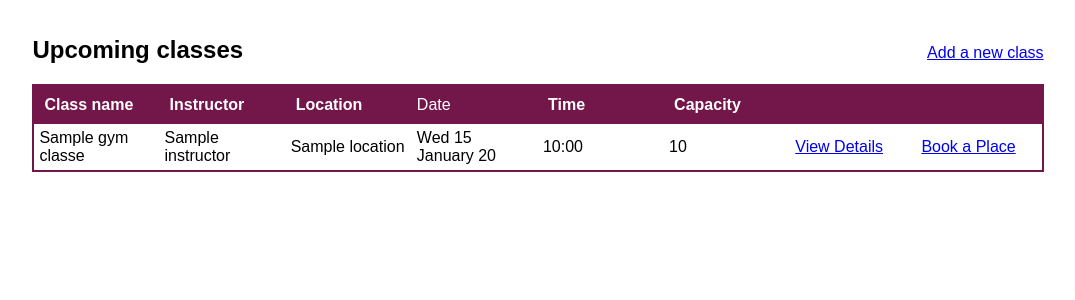
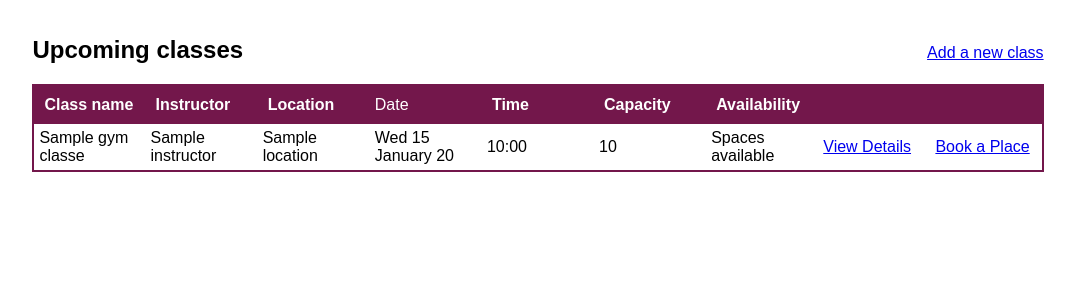
Before and after one commit to stephpaterson/python_project_gym_manager, a Flask app: page /gym_classes in a window 1280 px wide. Shown: the part 118-418 px from the top of the page, without its empty margins (102-1177 px from the left). Run offline with Flask 2, Linux system fonts and the light colour scheme; a database or web service that is not in the repository returns one stand-in record (values such as "Sample title"); some libraries are stand-ins or nearby versions.

Commit message:
can show class availabilty on upcoming class page

```diff
--- a/controllers/gym_class_controller.py
+++ b/controllers/gym_class_controller.py
@@ -8,7 +8,10 @@ gym_classes_blueprint = Blueprint("gym_classes", __name__)
 @gym_classes_blueprint.route("/gym_classes")
 def gym_classes():
     gym_classes = gym_class_repo.select_all()
-    return render_template("gym_class/index.html", gym_classes=gym_classes)
+    for gym_class in gym_classes:
+        members = gym_class_repo.members(gym_class)
+        spaces = gym_class.capacity_check_space_available(members)
+    return render_template("gym_class/index.html", gym_classes=gym_classes, spaces=spaces)
 
 @gym_classes_blueprint.route("/gym_classes/new", methods = ['GET'])
 def gym_class_new():
--- a/models/gym_class.py
+++ b/models/gym_class.py
@@ -1,4 +1,3 @@
-
 class GymClass:
 
     def __init__(self, name, instructor, location, date, time, capacity, id = None ):
--- a/templates/gym_class/index.html
+++ b/templates/gym_class/index.html
@@ -18,6 +18,7 @@
             <td>Date</th>
             <th>Time</th>
             <th>Capacity</th>
+            <th>Availability</th>
             <th></th>
             <th></th>
         </tr>
@@ -31,6 +32,13 @@
             <td>{{gym_class.date.strftime('%a %d %B %y')}}</td>
             <td>{{gym_class.time.strftime('%H:%M')}}</td>
             <td>{{gym_class.capacity}}</td>
+            <td>
+                {% if spaces == True %}
+                Spaces available
+                {% else %}
+                Class Full
+                {% endif %}
+            </td>
             <td><a href="/gym_classes/{{gym_class.id}}">View Details</a></td>
             <td><a href="/bookings/new">Book a Place</a></td>
         </tr>
```
